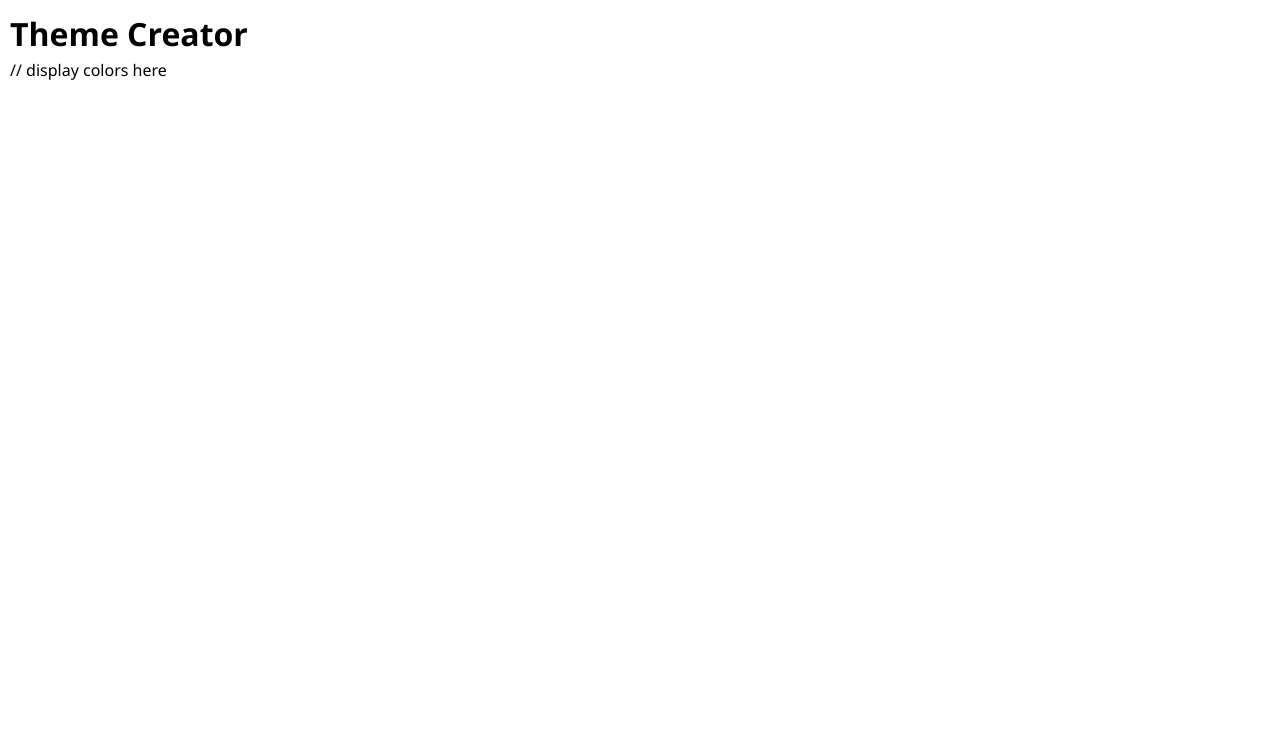
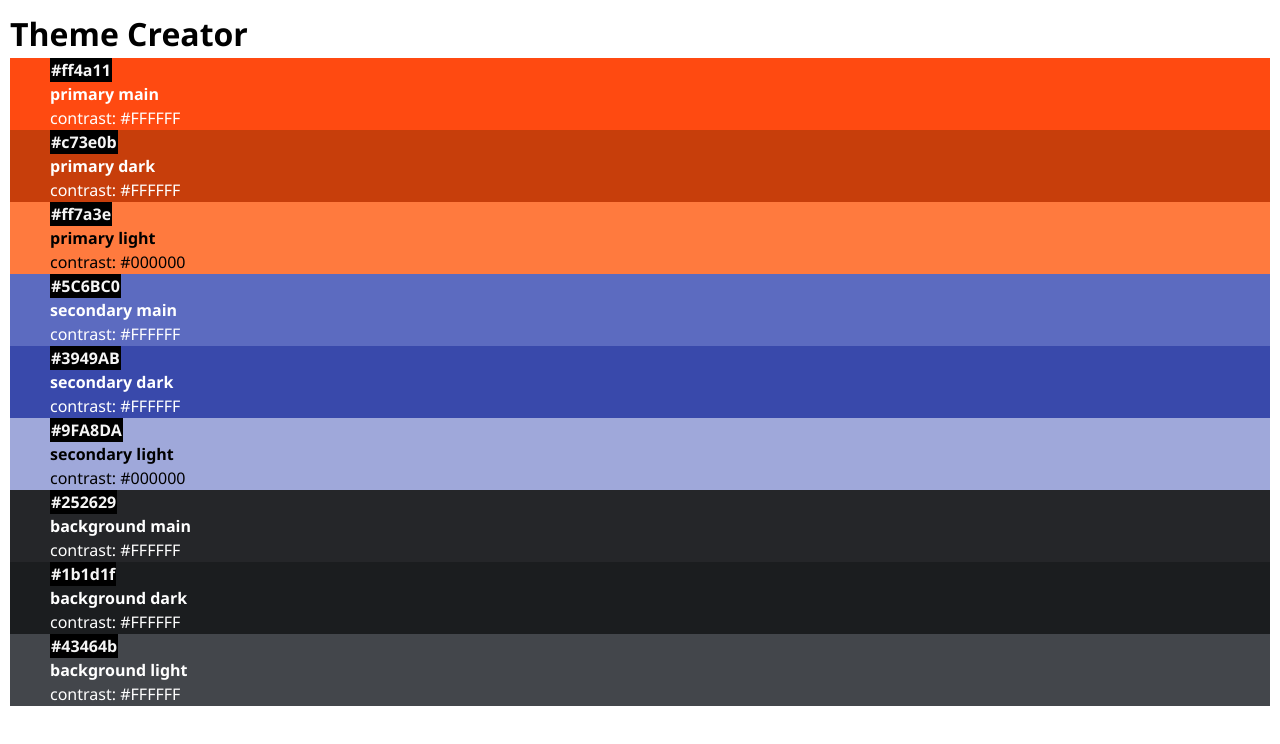
Before and after one commit to ArtemiyShokin/recap-project-4, a React (Vite) app: page / in a window 1280 px wide. Shown: the top 744 px of the page. Built offline with nearby package versions, Linux system fonts and the light colour scheme.

Commit message:
finished displaying the colors

```diff
--- a/src/App.jsx
+++ b/src/App.jsx
@@ -1,12 +1,16 @@
 import { initialColors } from "./lib/colors";
 import Color from "./Components/Color/Color";
 import "./App.css";
+
+function createColorCreation(colors) {
+  return colors.map((color) => <Color key={color.id} color={color} />);
+}
 
 function App() {
   return (
     <>
       <h1>Theme Creator</h1>
-      // display colors here
+      {createColorCreation(initialColors)}
     </>
   );
 }
--- a/src/Components/Color/Color.css
+++ b/src/Components/Color/Color.css
@@ -1,11 +1,24 @@
-.color-card {
+/* .color-card {
   margin: 0px 10px;
   padding: 5px;
 }
 
 .color-card-headline {
-  display: inline;
+  display: inline
   padding: 2px 6px;
   background: black;
-  color: white;
+  color: white; */
+/* } */
+.color-card__list {
+  list-style: none;
 }
+.color-card__hex-code {
+  display: inline;
+  color: whitesmoke;
+  background-color: black;
+  font-weight: bold;
+  padding: 1px;
+}
+.color-card__role {
+  font-weight: bold;
+}
--- a/src/Components/Color/Color.jsx
+++ b/src/Components/Color/Color.jsx
@@ -1,5 +1,23 @@
 import "./Color.css";
 
 export default function Color({ color }) {
-  return null;
+  return (
+    <div
+      className="color-card__container"
+      style={{ backgroundColor: color.hex }}
+    >
+      <ul className="color-card__list">
+        <li className="color-card__hex-code"> {color.hex}</li>
+        <li className="color-card__role" style={{ color: color.contrastText }}>
+          {color.role}
+        </li>
+        <li
+          className="color-card__contrast"
+          style={{ color: color.contrastText }}
+        >
+          contrast: {color.contrastText}{" "}
+        </li>
+      </ul>
+    </div>
+  );
 }
```
